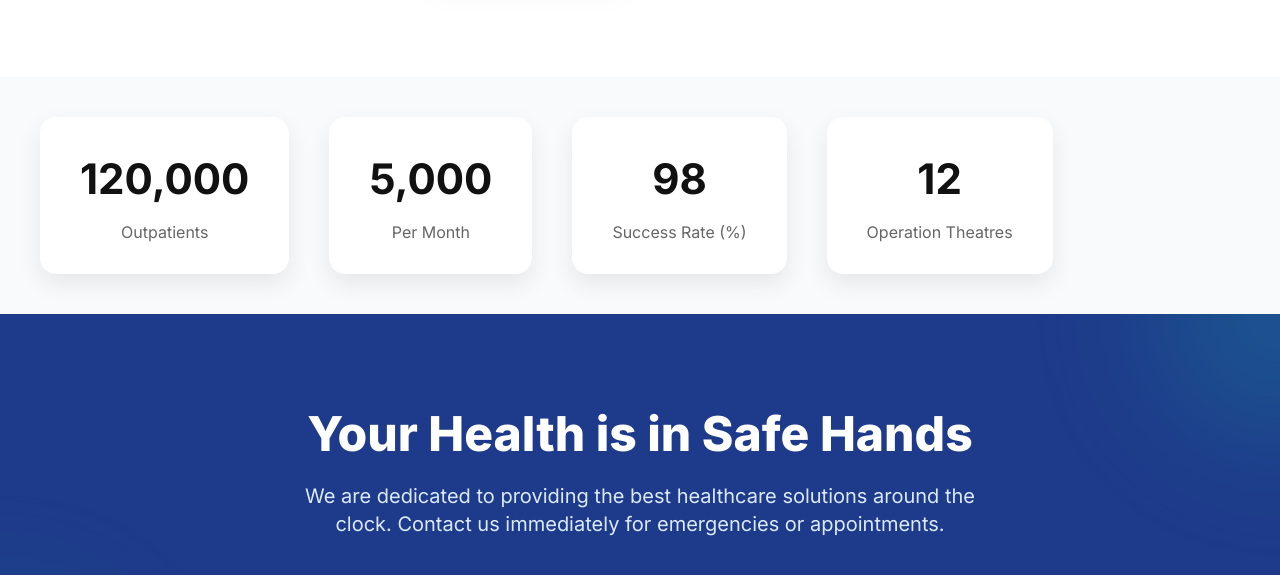
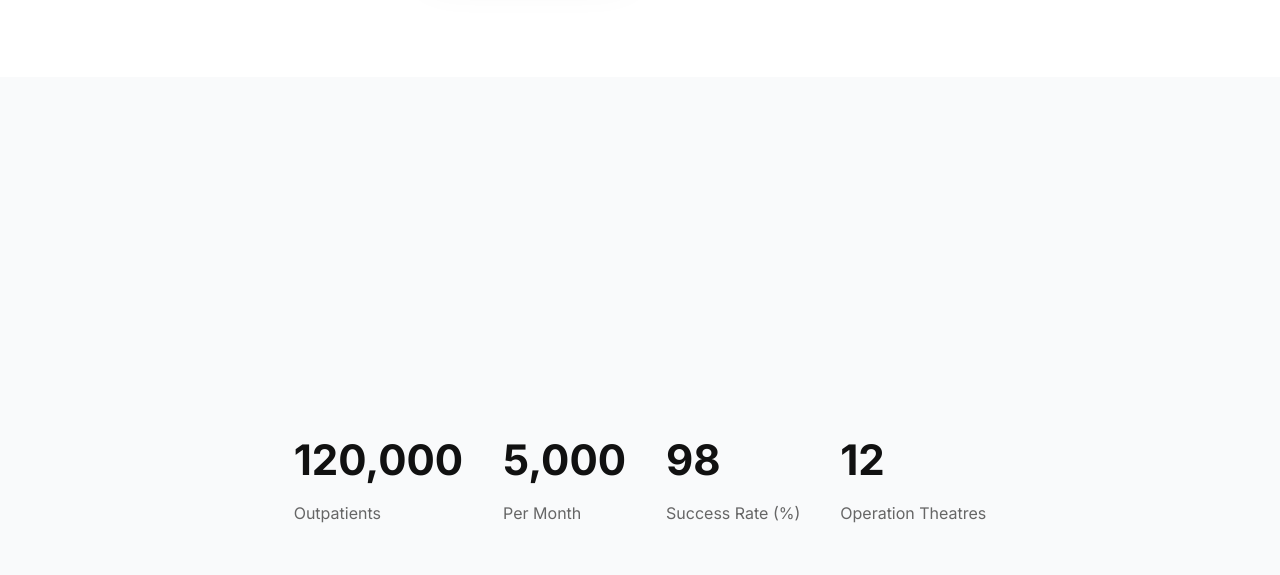
Before and after one commit to ManoharAnumalla/hospital, a plain HTML site: page Sirihospitals.html in a window 1280 px wide. Shown: the part 2559-3134 px from the top of the page. Drawn offline with nearby package versions, Linux system fonts and the light colour scheme.

Commit message:
Update Sirihospitals.html

```diff
--- a/Sirihospitals.html
+++ b/Sirihospitals.html
@@ -66,7 +66,16 @@
         display: flex;
         gap: 40px;
         padding: 40px;
+        display: flex;
+        justify-content: center; /* horizontal */
+        align-items: center;     /* vertical */
+        height: 100vh;           /* required for vertical centering */
     }
+
+  display: flex;
+  justify-content: center; /* horizontal */
+  align-items: center;     /* vertical */
+  height: 100vh;           /* required for vertical centering */
 
     .stat-card {
         background: #fff;
@@ -75,6 +84,7 @@
         text-align: center;
         box-shadow: 0 10px 25px rgba(0,0,0,0.08);
         min-width: 180px;
+
     }
 
     .stat-number {
```
